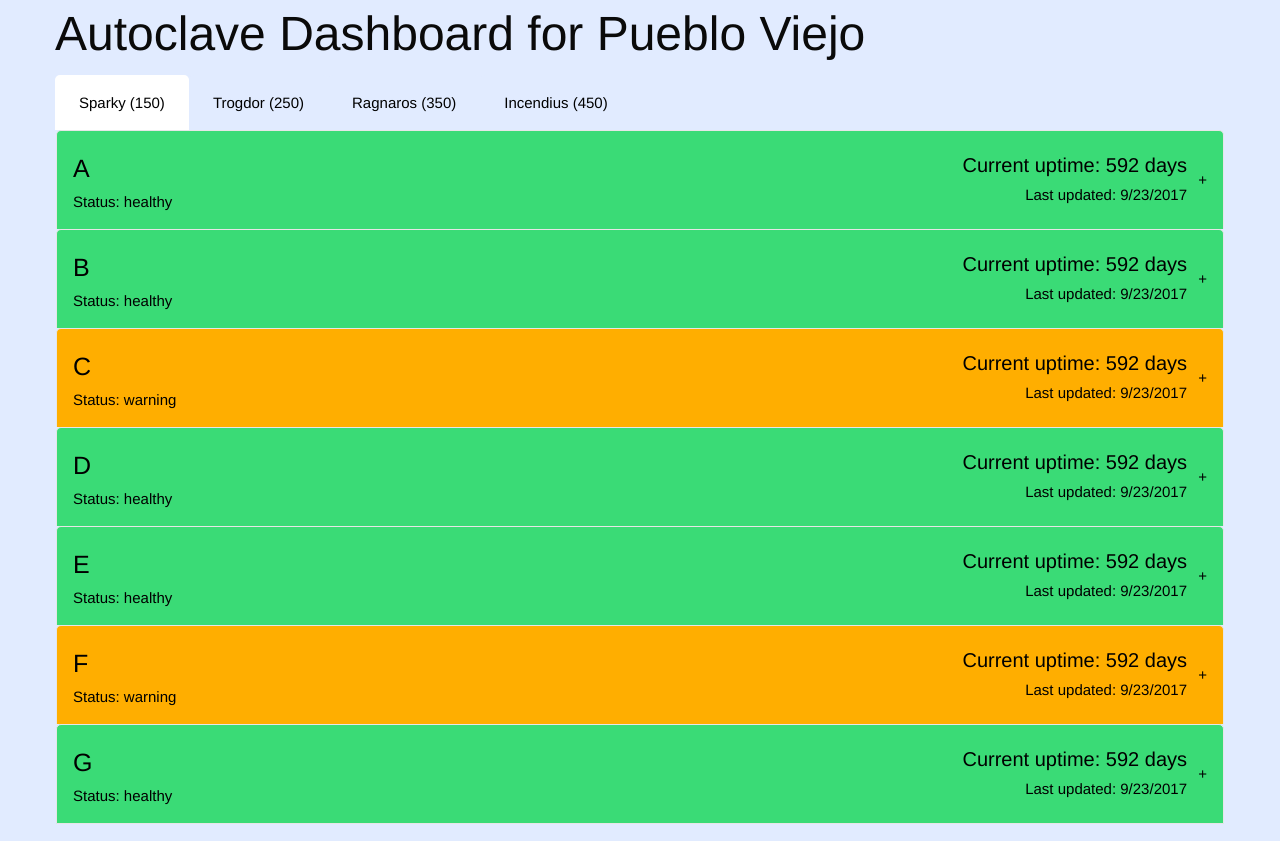
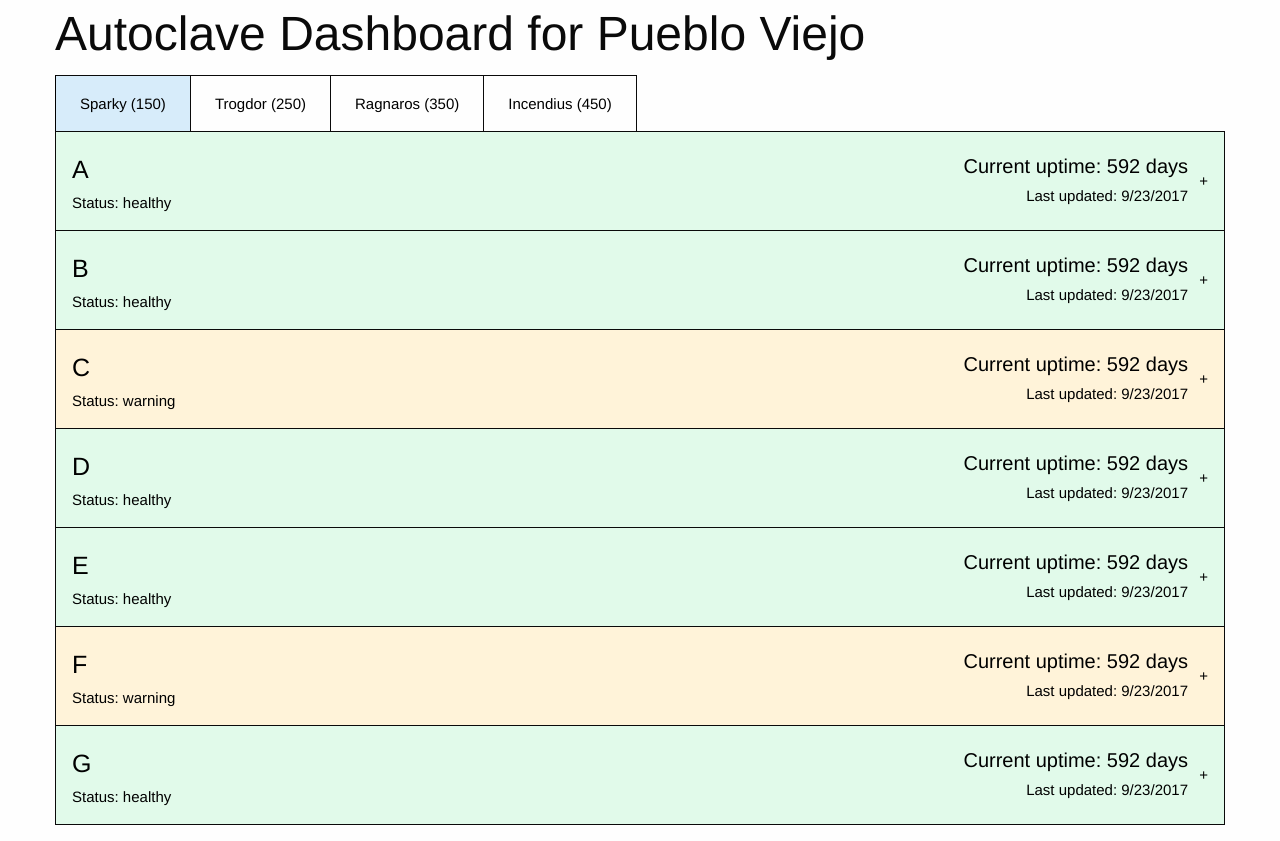
Before and after one commit to JordanHagan/jjack_hackathon, an Angular app in the folder jjack-ui/: page / in a window 1280 px wide. Built offline with nearby package versions, Linux system fonts and the light colour scheme.

Commit message:
Update colors and border styles

```diff
--- a/jjack-ui/src/_settings.scss
+++ b/jjack-ui/src/_settings.scss
@@ -69,11 +69,11 @@ $global-font-size: 100%;
 $global-width: rem-calc(1200);
 $global-lineheight: 1.5;
 $foundation-palette: (
-  primary: #1779ba,
-  secondary: #767676,
-  success: #3adb76,
-  warning: #ffae00,
-  alert: #cc4b37,
+  primary: #d7ecfa,
+  secondary: #eaeaea,
+  success: #e1faea,
+  warning: #fff3d9,
+  alert: #f7e4e1,
 );
 $light-gray: #e6e6e6;
 $medium-gray: #cacaca;
@@ -81,7 +81,7 @@ $dark-gray: #8a8a8a;
 $black: #0a0a0a;
 $white: #fefefe;
 $light-purple: #E1EBFF;
-$body-background: $light-purple;
+$body-background: $white;
 $body-font-color: $black;
 $body-font-family: 'Helvetica Neue', Helvetica, Roboto, Arial, sans-serif;
 $body-antialiased: true;
@@ -230,7 +230,7 @@ $accordion-item-color: $primary-color;
 $accordion-item-background-hover: $light-gray;
 $accordion-item-padding: 1.25rem 1rem;
 $accordion-content-background: $white;
-$accordion-content-border: 1px solid $light-gray;
+$accordion-content-border: 1px solid $black;
 $accordion-content-color: $body-font-color;
 $accordion-content-padding: 1rem;
 
--- a/jjack-ui/src/app/components/root/root.component.scss
+++ b/jjack-ui/src/app/components/root/root.component.scss
@@ -9,20 +9,25 @@ ul {
   border: none;
 }
 
+.tabs-content {
+  border: none;
+}
+
 .tabs-title {
-  background-color: $light-purple;
-  border-top-left-radius: 5px;
-  border-top-right-radius: 5px;
+  border-top: 1px solid $black;
+  border-right: 1px solid $black;
+
+  &:first-child {
+    border-left: 1px solid black;
+  }
 
   &.is-active {
-    background-color: white;
+    background-color: $primary-color;
   }
 }
 
 li {
   a {
-    border-top-left-radius: 5px !important;
-    border-top-right-radius: 5px !important;
     color: black;
     font-size: 15px;
     display: flex;
@@ -51,16 +56,16 @@ li {
 }
 
 .danger a {
-  background-color: $input-error-color;
+  background-color: $alert-color;
   .accordion-title:hover {
-    background-color: darken($input-error-color, 5%);
+    background-color: darken($alert-color, 5%);
   }
 }
 
 .offline a {
-  background-color: $medium-gray;
+  background-color: $secondary-color;
   .accordion-title:hover {
-    background-color: darken($light-gray, 5%);
+    background-color: darken($secondary-color, 5%);
   }
 }
 
--- a/jjack-ui/src/styles.scss
+++ b/jjack-ui/src/styles.scss
@@ -12,3 +12,7 @@
   background-repeat: no-repeat;
   background-position: 50% 50%;
 }
+
+* {
+  outline: none;
+}
```
